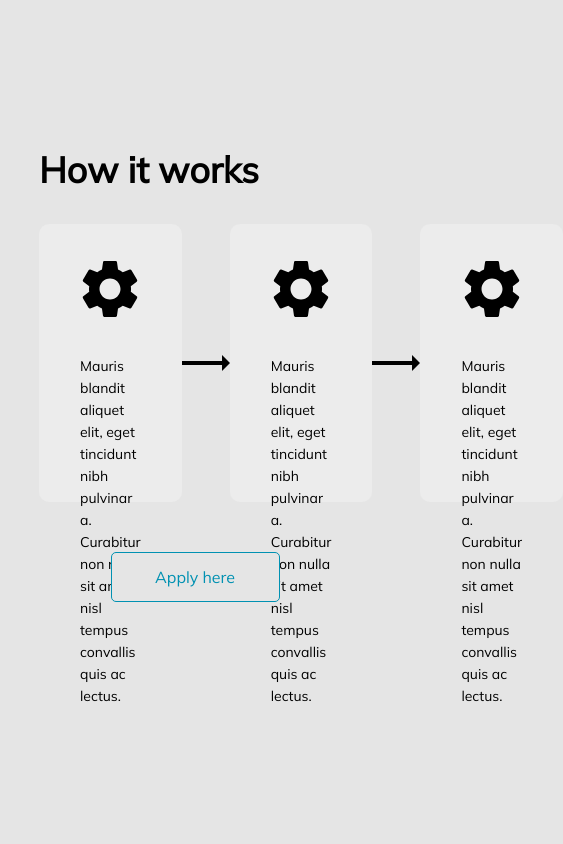
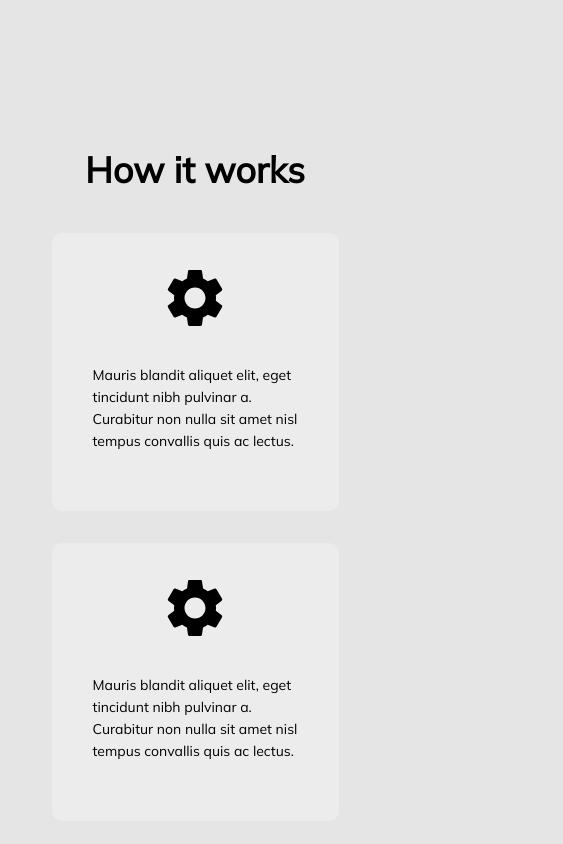
Before and after one commit to coolpythoncodes/spare-parts, a React (Create React App) app: page / in a window 390 px wide. Shown: the part 1700-2544 px from the top of the page, 563 px wide, since content can reach past the window. Before the commit the page ends 2513 px from the top, so only its background shows below. Built offline with nearby package versions, Linux system fonts and the light colour scheme.

Commit message:
how it works section for mobile devices

```diff
--- a/src/Components/Button/Button.js
+++ b/src/Components/Button/Button.js
@@ -1,6 +1,6 @@
 import styled from 'styled-components';
 
-const Button = ({ children,color,backgroundColor, width, border,borderColor, style}) => {
+const Button = ({ children,color,backgroundColor, width, border,borderColor }) => {
     // If a color prop is not passed, the default color of the Button is #fff
 
     const returnColor = (val) => {
--- a/src/Components/Cards/WorkCard.js
+++ b/src/Components/Cards/WorkCard.js
@@ -11,6 +11,7 @@ const WorkCard = ({ children }) => {
         display: flex;
         flex-direction: column;
         align-items: center;
+        margin-top: 2rem;
     `
 
     const Text = styled.p`
@@ -18,6 +19,7 @@ const WorkCard = ({ children }) => {
         font-size: 14px;
         line-height: 22px;
         padding: 0 41px;
+        overflow: hidden;
 
     `
 
--- a/src/Pages/InsurancePage.js
+++ b/src/Pages/InsurancePage.js
@@ -111,7 +111,6 @@ const InsurancePage = () => {
                         border
                         borderColor='#0091B2'
                         width='169'
-                        style={{textAlign: 'center'}}
                     >
                         Apply here
                     </Button>
--- a/src/Sass/_mobile.scss
+++ b/src/Sass/_mobile.scss
@@ -164,4 +164,19 @@
             }
         }
     }
+
+    .work-cards{
+        flex-direction: column;
+
+        img{
+            display: none;
+        }
+    }
+
+    .how-it-works{
+
+        h1{
+            text-align: center;
+        }
+    }
 }
--- a/src/Sass/insurancepage.scss
+++ b/src/Sass/insurancepage.scss
@@ -82,7 +82,7 @@ body{
         font-size: 36px;
         line-height: 62px;
         margin-top: 171px;
-        margin-bottom: 23px;
+        // margin-bottom: 23px;
     }
     .apply-btn{
         display: flex;
```
Also changed, not shown: 1 other file (tests, documents, lock files or other folders).
